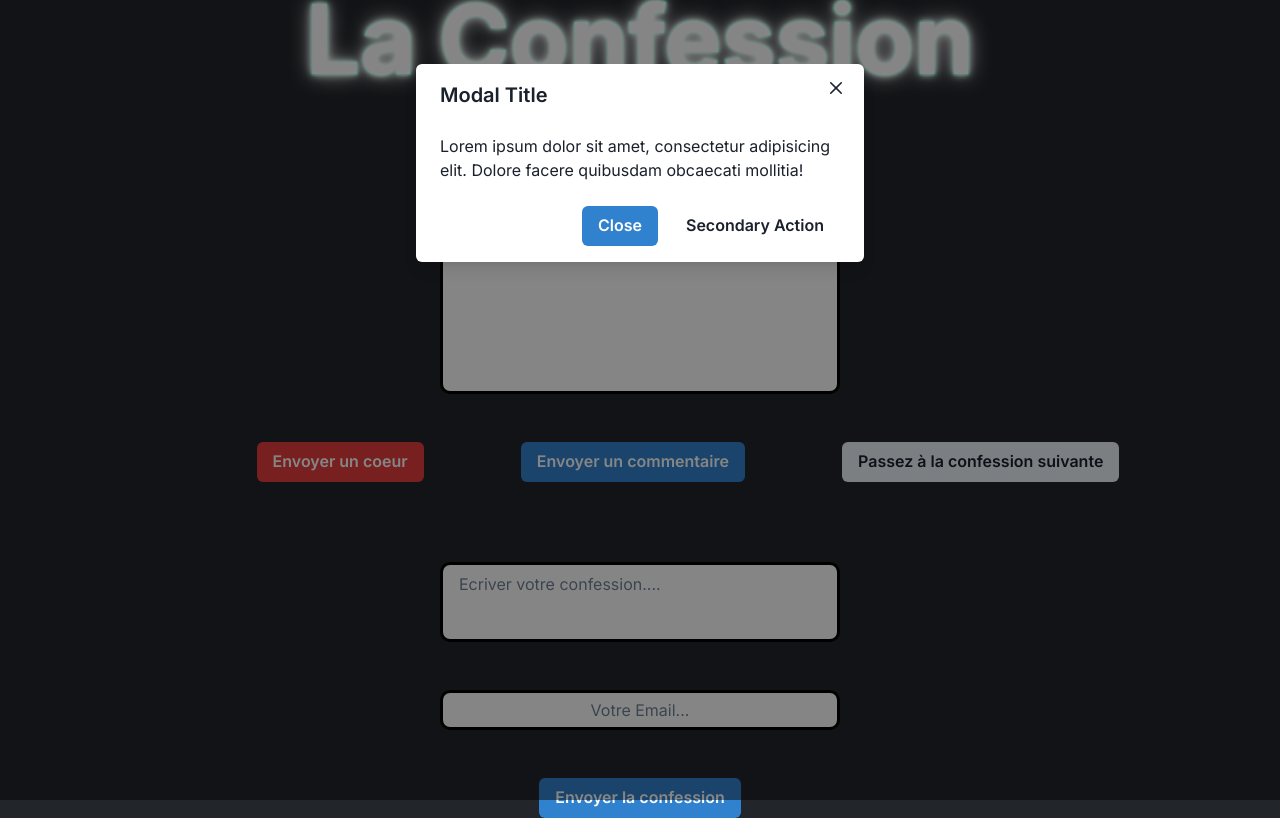
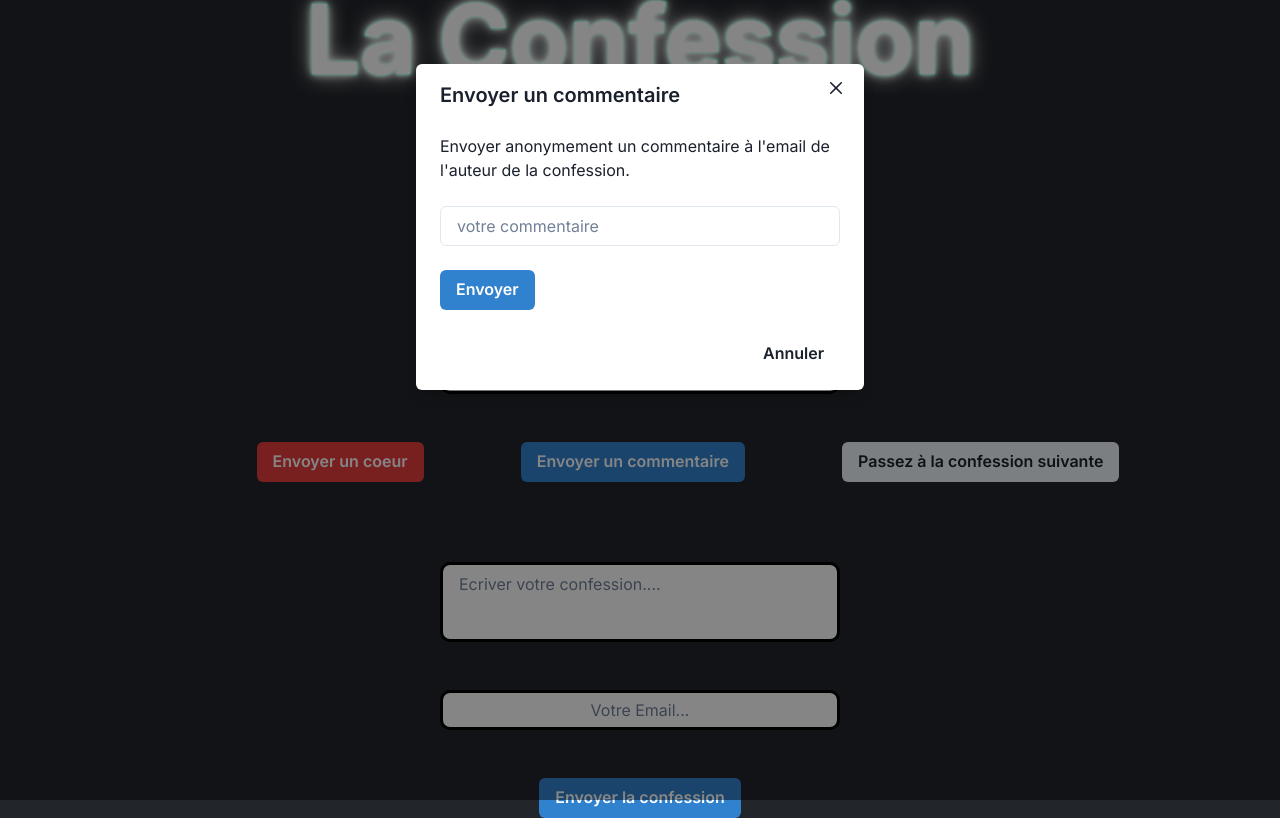
Before and after one commit to RayanEreteo/confessiondotcom, a Next.js app: page / in a window 1280 px wide. Both pictures are taken after a click on the button "Envoyer un commentaire". Built offline with nearby package versions, Linux system fonts and the light colour scheme.

Commit message:
ajout du modal pour les commentaires

```diff
--- a/app/components/ConfessionViewer.tsx
+++ b/app/components/ConfessionViewer.tsx
@@ -4,6 +4,7 @@ import {
   Box,
   Button,
   Flex,
+  Input,
   Modal,
   ModalBody,
   ModalCloseButton,
@@ -19,25 +20,37 @@ import {
 function ConfessionViewer() {
   const { isOpen, onOpen, onClose } = useDisclosure();
 
+  function sendCommment(event: any): void {
+    console.log("comment sent");
+  }
+
   return (
     <>
       <Modal isOpen={isOpen} onClose={onClose}>
         <ModalOverlay />
         <ModalContent>
-          <ModalHeader>Modal Title</ModalHeader>
+          <ModalHeader>Envoyer un commentaire</ModalHeader>
           <ModalCloseButton />
           <ModalBody>
-            <Text>
-              Lorem ipsum dolor sit amet, consectetur adipisicing elit. Dolore
-              facere quibusdam obcaecati mollitia!
-            </Text>
+            <form>
+              <Text>
+                Envoyer anonymement un commentaire à l'email de l'auteur de la
+                confession.
+              </Text>
+              <br />
+              <Input placeholder="votre commentaire" maxLength={40} required></Input>
+              <br />
+              <br />
+              <Button type="submit" colorScheme="blue" mr={3}>
+                Envoyer
+              </Button>
+            </form>
           </ModalBody>
 
           <ModalFooter>
-            <Button colorScheme="blue" mr={3} onClick={onClose}>
-              Close
+            <Button variant="ghost" onClick={onClose}>
+              Annuler
             </Button>
-            <Button variant="ghost">Secondary Action</Button>
           </ModalFooter>
         </ModalContent>
       </Modal>
@@ -74,7 +87,9 @@ function ConfessionViewer() {
                 "Laisser un commentaire qui sera envoyé anonymement a la personne concerné"
               }
             >
-              <Button colorScheme="blue" onClick={onOpen}>Envoyer un commentaire</Button>
+              <Button colorScheme="blue" onClick={onOpen}>
+                Envoyer un commentaire
+              </Button>
             </Tooltip>
             <Tooltip label={"Ignorer et passer a la confession suivante"}>
               <Button>Passez à la confession suivante</Button>
```
